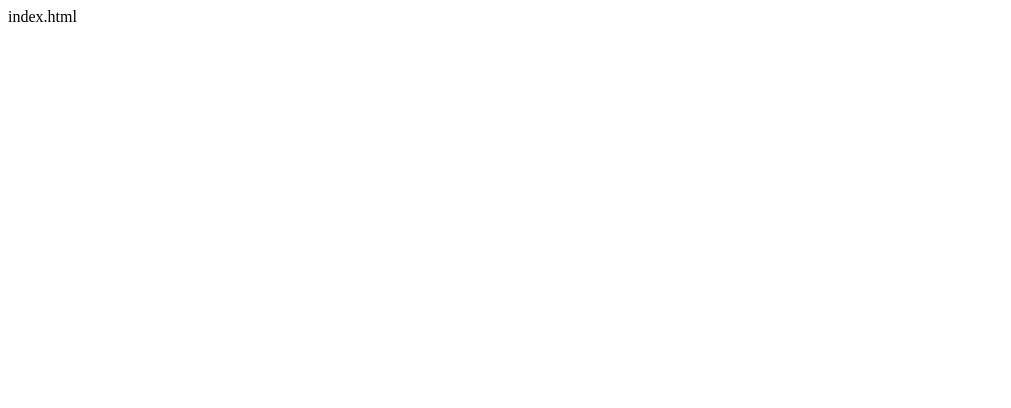
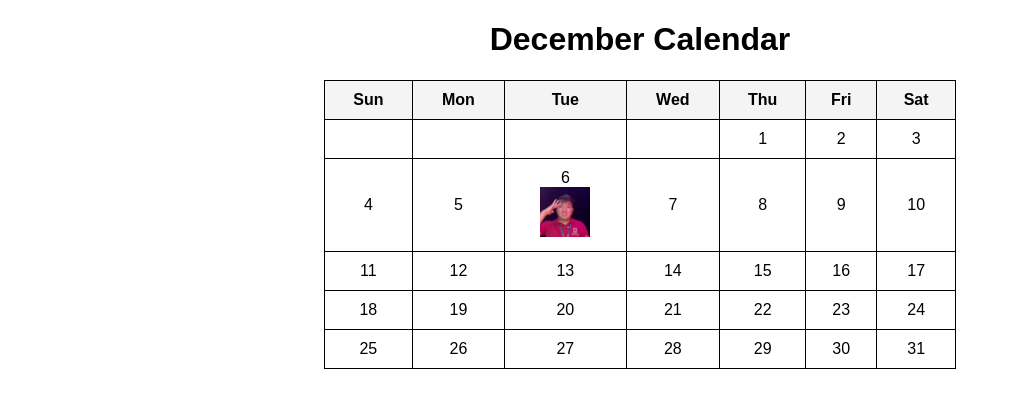
Before and after one commit to liacenas6/liacenas6.github.io, a plain HTML site: page index.html in a window 1280 px wide. Shown: the whole page, without its empty margins (0-1011 px from the left). Drawn offline with Linux system fonts and the light colour scheme.

Commit message:
Add files via upload

```diff
--- a/index.html
+++ b/index.html
@@ -1 +1,66 @@
-index.html
+<!DOCTYPE html>
+<html lang="en">
+<head>
+    <meta charset="UTF-8">
+    <meta name="viewport" content="width=device-width, initial-scale=1.0">
+    <title>HTML Calendar - December</title>
+    <style>
+        body {
+            font-family: Arial, sans-serif;
+            text-align: center;
+        }
+        table {
+            width: 50%;
+            margin: 0 auto;
+            border-collapse: collapse;
+        }
+        th, td {
+            border: 1px solid #000;
+            padding: 10px;
+            text-align: center;
+        }
+        th {
+            background-color: #f4f4f4;
+        }
+        td img {
+            width: 50px;
+            height: 50px;
+        }
+    </style>
+</head>
+<body>
+    <h1>December Calendar</h1>
+    <table>
+        <thead>
+            <tr>
+                <th>Sun</th>
+                <th>Mon</th>
+                <th>Tue</th>
+                <th>Wed</th>
+                <th>Thu</th>
+                <th>Fri</th>
+                <th>Sat</th>
+            </tr>
+        </thead>
+        <tbody>
+            <tr>
+                <td></td><td></td><td></td><td></td><td>1</td><td>2</td><td>3</td>
+            </tr>
+            <tr>
+                <td>4</td><td>5</td><td>6<br><a href="profile.html" target="_blank"><img src="images.jpg" alt="Picture"></a></td><td>7</td><td>8</td><td>9</td><td>10</td>
+            </tr>
+            <tr>
+                <td>11</td><td>12</td><td>13</td><td>14</td><td>15</td>
+                <td>16<br></td>
+                <td>17</td>
+            </tr>
+            <tr>
+                <td>18</td><td>19</td><td>20</td><td>21</td><td>22</td><td>23</td><td>24</td>
+            </tr>
+            <tr>
+                <td>25</td><td>26</td><td>27</td><td>28</td><td>29</td><td>30</td><td>31</td>
+            </tr>
+        </tbody>
+    </table>
+</body>
+</html>
```
Also changed, not shown: profile.html (added, +11 -0 lines), images.jpg (added).
